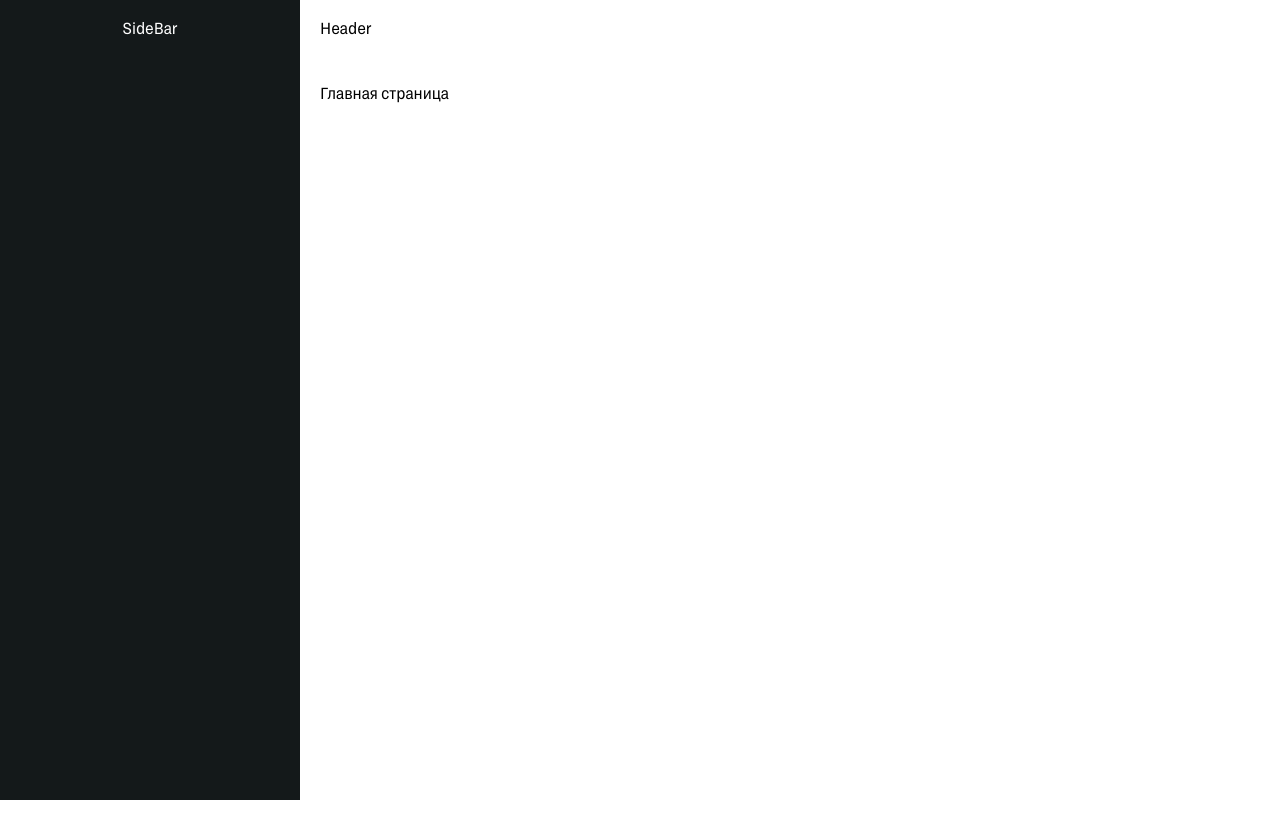
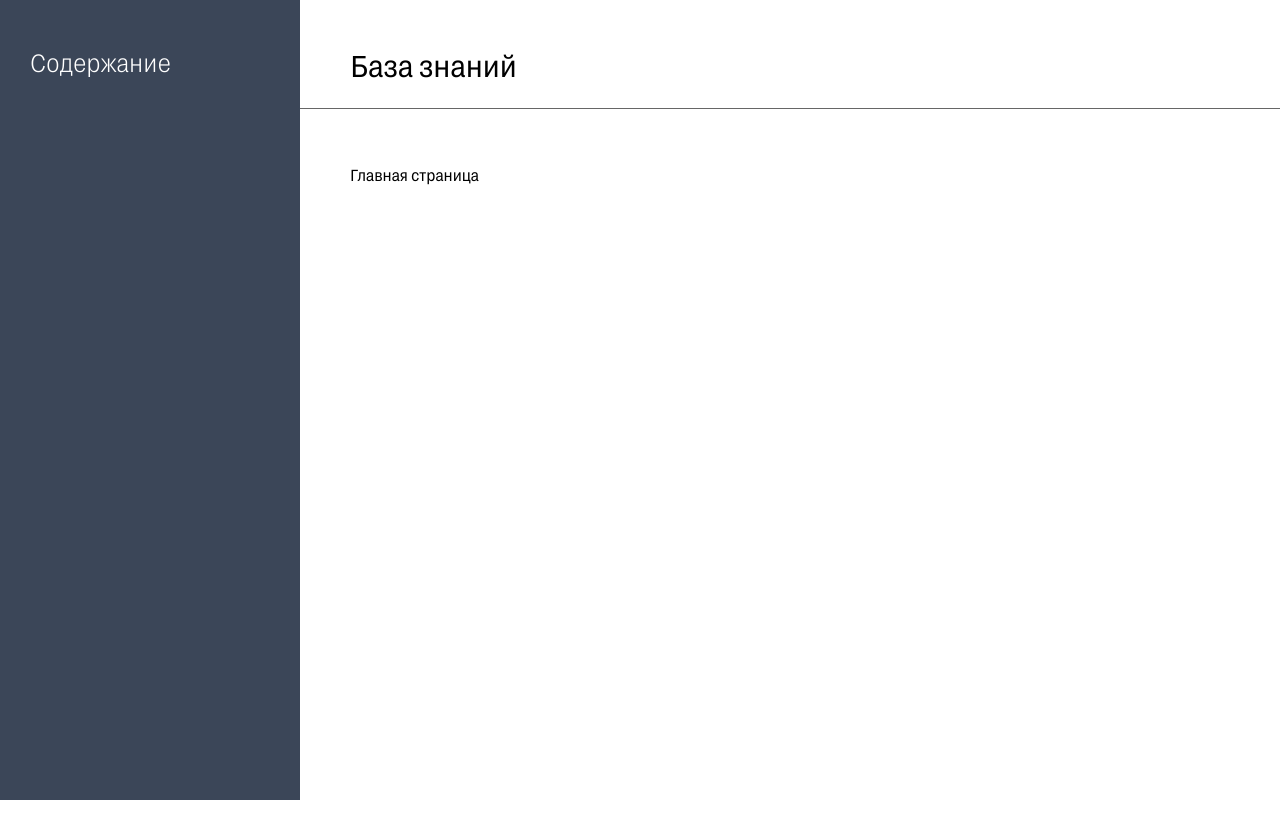
Before and after one commit to ackerman-developer/brusnika-knowledge-base, a React app: page / in a window 1280 px wide. Shown: the top 838 px of the page. Before the commit the page ends 800 px from the top, so only its background shows below. Built offline with nearby package versions, Linux system fonts and the light colour scheme; the HTML template or start-up script is replaced by a standard one.

Commit message:
reset.scss

```diff
--- a/src/app/styles/reset.scss
+++ b/src/app/styles/reset.scss
@@ -1,8 +1,27 @@
+html, body, div, span, applet, object, iframe,
+h1, h2, h3, h4, h5, h6, p, blockquote, pre,
+a, abbr, acronym, address, big, cite, code,
+del, dfn, em, img, ins, kbd, q, s, samp,
+small, strike, strong, sub, sup, tt, var,
+b, u, i, center,
+dl, dt, dd, ol, ul, li,
+fieldset, form, label, legend,
+table, caption, tbody, tfoot, thead, tr, th, td,
+article, aside, canvas, details, embed,
+figure, figcaption, footer, header, hgroup,
+main, menu, nav, output, ruby, section, summary,
+time, mark, audio, video {
+  margin: 0;
+  padding: 0;
+  border: 0;
+  font-size: 100%;
+  font: inherit;
+  vertical-align: baseline;
+}
+
 *,
 *::after,
 *::before {
-  margin: 0;
-  padding: 0;
   box-sizing: border-box;
 }
 
--- a/src/components/header/Header.module.scss
+++ b/src/components/header/Header.module.scss
@@ -3,5 +3,10 @@
   gap: 40px;
   height: 65px;
   margin-left: 300px;
-  padding: 20px;
+  padding: 50px;
+  h1 {
+    font-weight: 400;
+    font-size: 30px;
+    color: #000;
+  }
 }
--- a/src/components/header/Header.tsx
+++ b/src/components/header/Header.tsx
@@ -3,7 +3,7 @@
 const Header = () => {
   return(
     <div className={styles.header}>
-     Header
+     <h1>База знаний</h1>
     </div>
   )
 }
--- a/src/components/layout/Layout.module.scss
+++ b/src/components/layout/Layout.module.scss
@@ -2,5 +2,12 @@
   background-color: #FFFFFF;
   min-height: calc(100vh - 66px);
   margin-left: 300px;
-  padding: 20px;
+  padding: 50px;
 }
+
+.header{
+  hr{
+    border: none;
+    border-top: 1px solid rgba(0, 0, 0, 0.6);;
+  }
+}
--- a/src/components/layout/Layout.tsx
+++ b/src/components/layout/Layout.tsx
@@ -12,7 +12,8 @@
         <SideBar />
       </div>
       <div className={styles.header}>
-        <Header />
+        <Header/>
+        <hr></hr>
       </div>
       <div className={styles.content}>
         <Outlet />
--- a/src/components/sidebar/SideBar.module.scss
+++ b/src/components/sidebar/SideBar.module.scss
@@ -1,14 +1,18 @@
 .sidebar {
-  background-color: #14191A;
+  background: #3b4658;
   position: fixed;
   height: 100vh;
-  padding: 20px;
+  padding: 50px 30px;
   display: flex;
   flex-direction: column;
-  align-items: center;
   gap: 30px;
   color: #FFFFFF;
   transition: width 0.3s ease;
   width: 300px;
   overflow: hidden;
+  h1 {
+    font-weight: 300;
+    font-size: 25px;
+    color: #fff;
+  }
 }
--- a/src/components/sidebar/SideBar.tsx
+++ b/src/components/sidebar/SideBar.tsx
@@ -3,7 +3,7 @@
 const SideBar = () => {
   return(
     <div className={styles.sidebar}>
-      SideBar
+      <h1>Содержание</h1>
     </div>
   )
 }
```
